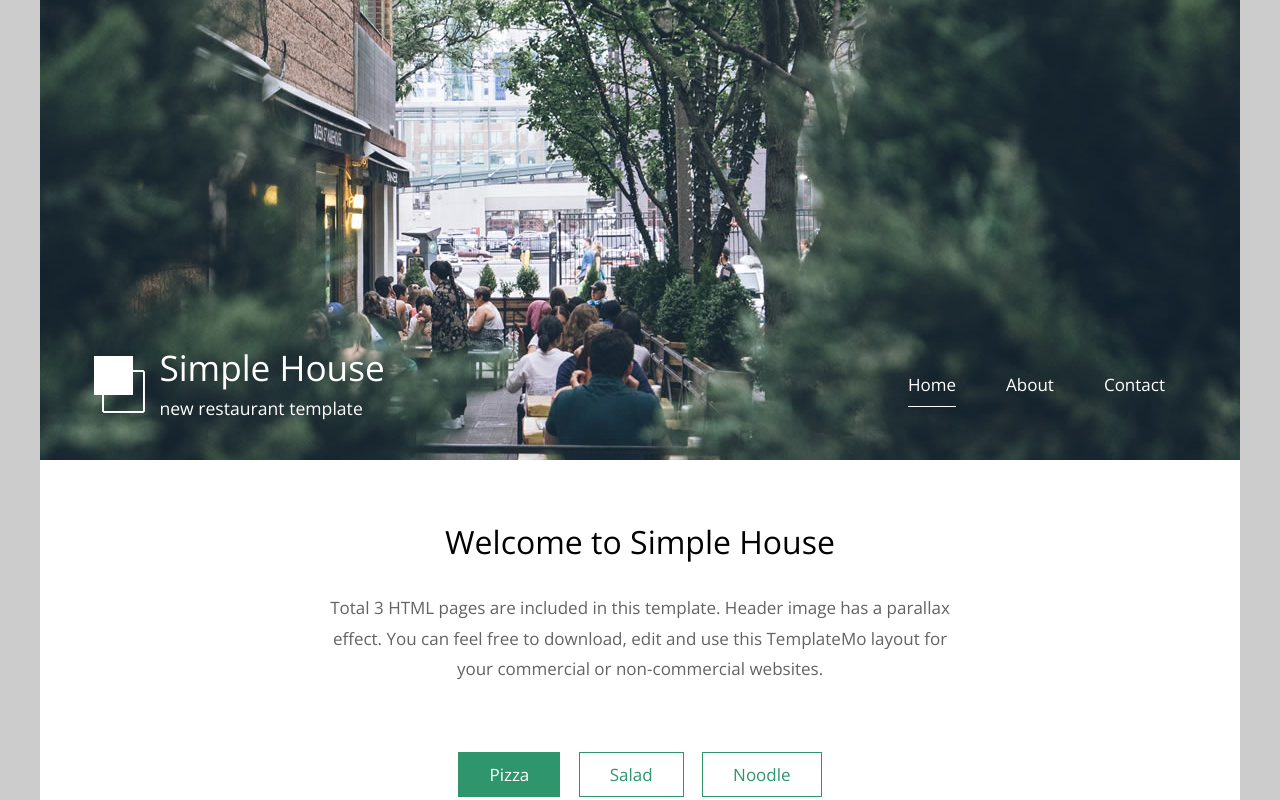
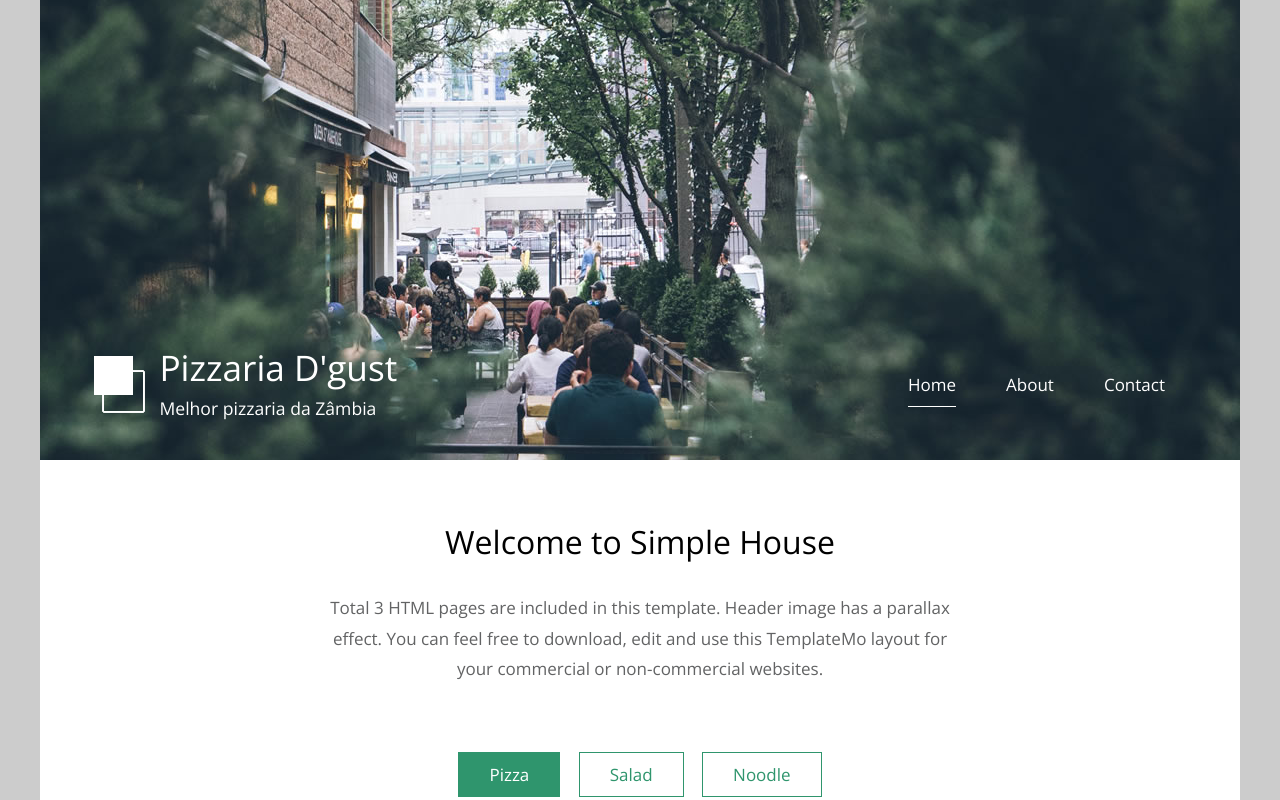
Before and after one commit to gabrielmaia3/gabrielmaia3.github.io, a plain HTML site: page index.html in a window 1280 px wide. Shown: the top 800 px of the page. Drawn offline with nearby package versions, Linux system fonts and the light colour scheme.

Commit message:
EDMJR-0007: Alterei o título da pagina

```diff
--- a/index.html
+++ b/index.html
@@ -28,8 +28,8 @@ https://templatemo.com/tm-539-simple-house
 						<div class="col-md-6 col-12">
 							<img src="img/simple-house-logo.png" alt="Logo" class="tm-site-logo" />
 							<div class="tm-site-text-box">
-								<h1 class="tm-site-title">Simple House</h1>
-								<h6 class="tm-site-description">new restaurant template</h6>
+								<h1 class="tm-site-title">Pizzaria D'gust</h1>
+								<h6 class="tm-site-description">Melhor pizzaria da Zâmbia</h6>
 							</div>
 						</div>
 						<nav class="col-md-6 col-12 tm-nav">
```
